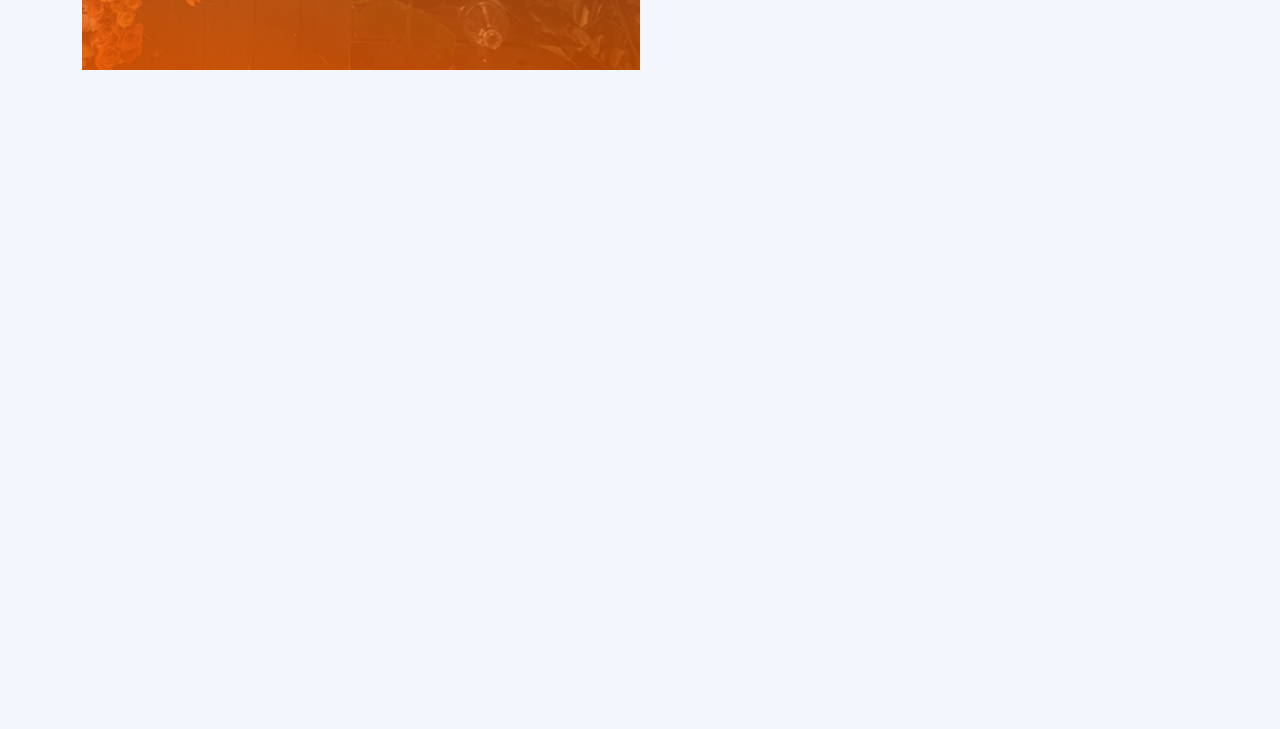
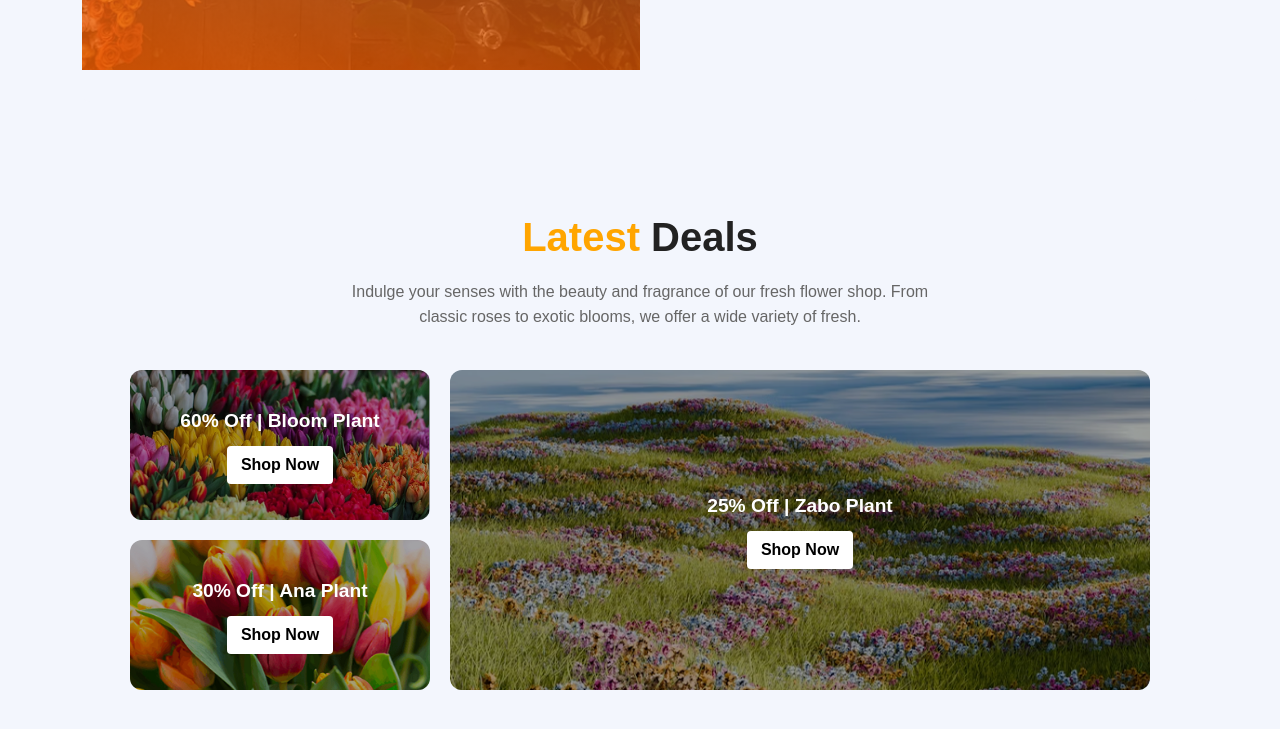
Before and after one commit to rijoyannahid/Second-Assignment, a plain HTML site: page index.html in a window 1280 px wide. Shown: the part 2498-3227 px from the top of the page. Before the commit the page ends 2723 px from the top, so only its background shows below. Drawn offline with Linux system fonts and the light colour scheme.

Commit message:
add latest deal part

```diff
--- a/index.html
+++ b/index.html
@@ -147,3 +147,42 @@
   <br>
   <br>
   <br>
+
+
+<!-- Latest Deals part -->
+
+  <section class="deals-section">
+    <h2><span>Latest</span> Deals</h2>
+    <p class="subtext">
+      Indulge your senses with the beauty and fragrance of our fresh flower shop.
+      From <br> classic roses to exotic blooms, we offer a wide variety of fresh.
+    </p>
+
+    <div class="deals-container">
+      <div class="left-deals">
+        <div class="deal-card small" style="background-image: url('assets/deal-bloom.png');">
+          <div class="overlay">
+            <p class="discount">60% Off | Bloom Plant</p>
+            <a href="#" class="shop-btn">Shop Now</a>
+          </div>
+        </div>
+        <div class="deal-card small" style="background-image: url('assets/deal-ana.png');">
+          <div class="overlay">
+            <p class="discount">30% Off | Ana Plant</p>
+            <a href="#" class="shop-btn">Shop Now</a>
+          </div>
+        </div>
+      </div>
+
+      <div class="deal-card large" style="background-image: url('assets/deal-zabo.png');">
+        <div class="overlay">
+          <p class="discount">25% Off | Zabo Plant</p>
+          <a href="#" class="shop-btn">Shop Now</a>
+        </div>
+      </div>
+    </div>
+  </section>
+
+  <br>
+  <br>
+  <br>
--- a/styles/style.css
+++ b/styles/style.css
@@ -378,3 +378,157 @@ body {
 
   }
 }
+
+
+/* Latest Deals part */
+
+* {
+  box-sizing: border-box;
+  margin: 0;
+  padding: 0;
+}
+
+body {
+  font-family: Arial, sans-serif;
+  background-color: #f3f6fd;
+  padding: 20px;
+  color: #222;
+}
+
+.deals-section {
+  text-align: center;
+  max-width: 1100px;
+  margin: auto;
+}
+
+.deals-section h2 {
+  font-size: 2.5rem;
+  margin-bottom: 10px;
+}
+
+.deals-section h2 span {
+  color: orange;
+}
+
+.subtext {
+  color: #666;
+  margin-bottom: 40px;
+  font-size: 1rem;
+}
+
+.deals-container {
+  display: flex;
+  flex-wrap: wrap;
+  gap: 20px;
+  justify-content: center;
+}
+
+.left-deals {
+  display: flex;
+  flex-direction: column;
+  gap: 20px;
+  flex: 1 1 250px;
+  max-width: 300px;
+}
+
+.deal-card {
+  position: relative;
+  background-size: cover;
+  background-position: center;
+  border-radius: 12px;
+  overflow: hidden;
+  transition: transform 0.3s ease, box-shadow 0.3s ease;
+  cursor: pointer;
+}
+
+.deal-card.small {
+  height: 150px;
+}
+
+.deal-card.large {
+  flex: 2 1 600px;
+  height: 320px;
+  max-width: 700px;
+}
+
+.deal-card:hover {
+  transform: scale(1.02);
+  box-shadow: 0 10px 25px rgba(0, 0, 0, 0.2);
+}
+
+.overlay {
+  position: absolute;
+  inset: 0;
+  background: rgba(0, 0, 0, 0.35);
+  display: flex;
+  flex-direction: column;
+  justify-content: center;
+  align-items: center;
+  color: white;
+  padding: 15px;
+  text-align: center;
+}
+
+.discount {
+  font-size: 1.2rem;
+  font-weight: bold;
+  margin-bottom: 10px;
+}
+
+.shop-btn {
+  display: inline-block;
+  background-color: white;
+  color: black;
+  font-weight: bold;
+  padding: 6px 14px;
+  border-radius: 4px;
+  text-decoration: none;
+  transition: background-color 0.3s ease;
+}
+
+.shop-btn:hover {
+  background-color: orange;
+  color: white;
+}
+
+/* Responsive */
+@media (max-width: 768px) {
+  .deals-container {
+    flex-direction: column;
+    align-items: center;
+  }
+
+  .left-deals {
+    flex-direction: row;
+    flex-wrap: wrap;
+    justify-content: center;
+    max-width: 100%;
+  }
+
+  .deal-card.large {
+    height: 250px;
+  }
+
+  .deal-card.small {
+    width: 45%;
+  }
+}
+
+@media (max-width: 480px) {
+  .deal-card.small {
+    width: 100%;
+  }
+
+  .deal-card.large {
+    height: 200px;
+  }
+
+  .discount {
+    font-size: 1rem;
+  }
+
+  .shop-btn {
+    font-size: 0.85rem;
+    padding: 5px 12px;
+  }
+}
```
